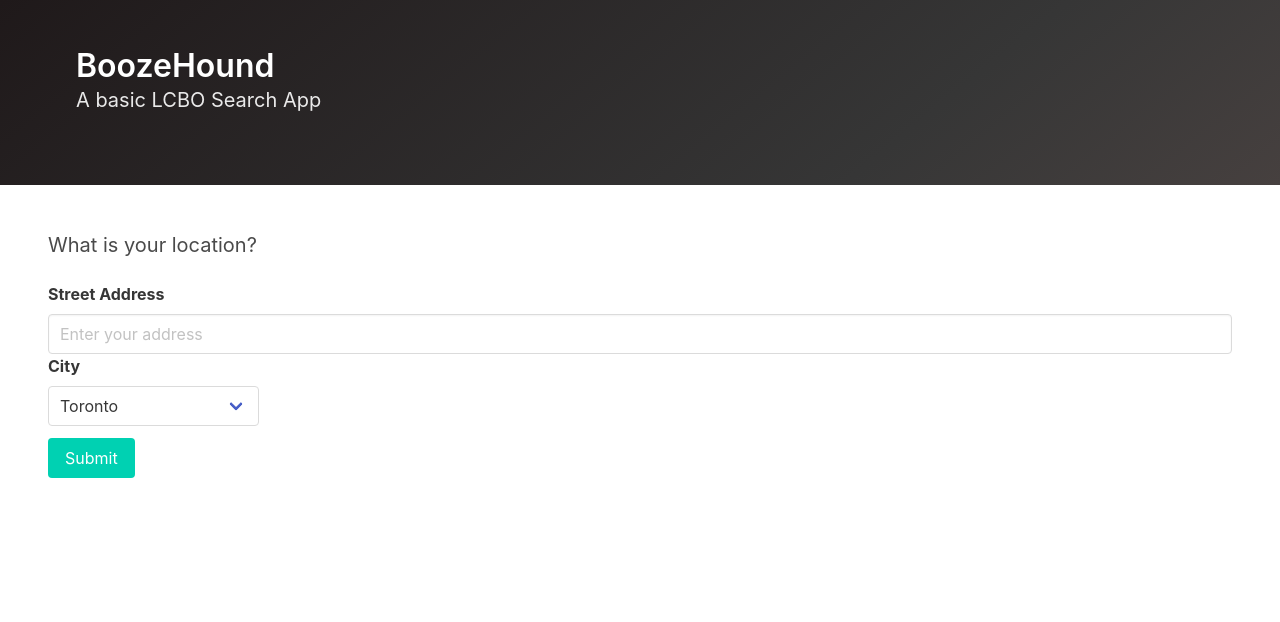
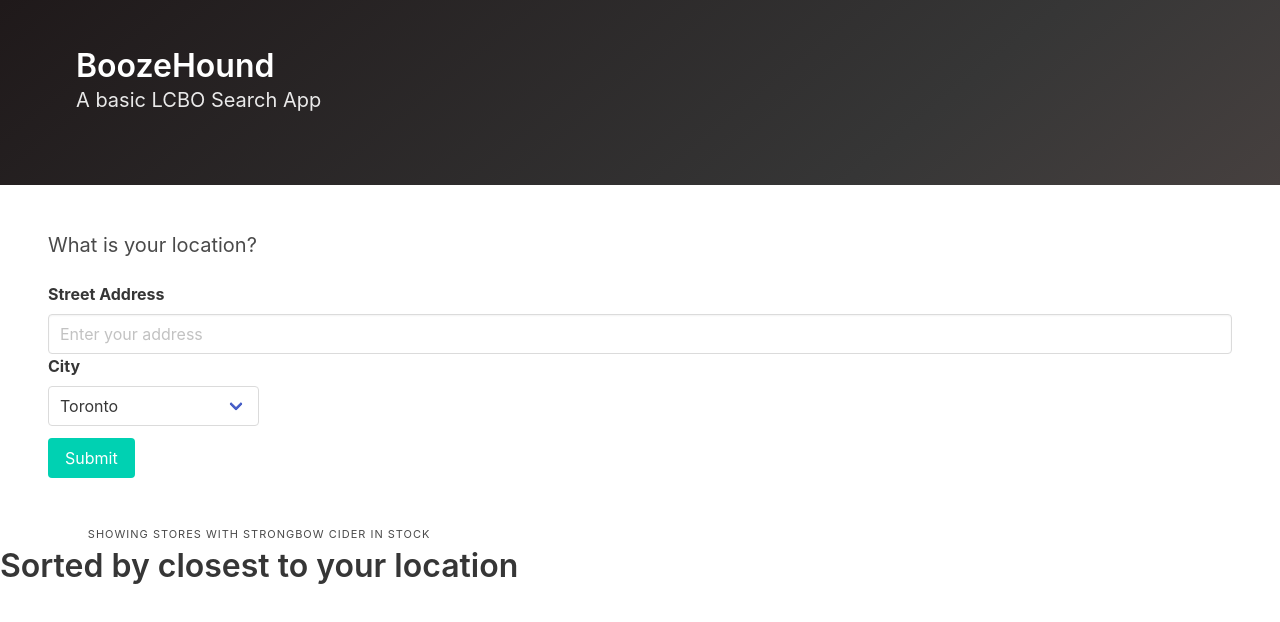
Before and after one commit to benjiekibblewhite/lcbo-app-react, a React (Create React App) app: page / in a window 1280 px wide. Shown: the top 622 px of the page. Built offline with nearby package versions, Linux system fonts and the light colour scheme.

Commit message:
tried something with results header

```diff
--- a/src/App.js
+++ b/src/App.js
@@ -11,6 +11,7 @@
 import UserSearchQueryForm from './components/UserSearchQueryForm';
 import ProductCard from './components/ProductCard';
 import StoreCard from './components/StoreCard';
+import ResultsHeader from './components/ResultsHeader';
 
 import storeResults from './data/storetestdata';
 import productResults from './data/producttestdata';
@@ -29,8 +30,14 @@
     this.getSearchResults = this
       .getSearchResults
       .bind(this);
+    this.showSearchResults = this
+      .showSearchResults
+      .bind(this);
     this.getStoresWithProduct = this
       .getStoresWithProduct
+      .bind(this);
+    this.showStoreResults = this
+      .showStoreResults
       .bind(this);
     this.renderProducts = this
       .renderProducts
@@ -46,6 +53,9 @@
       .bind(this);
     this.handleStoreCardClick = this
       .handleStoreCardClick
+      .bind(this);
+    this.renderResultsHeader = this
+      .renderResultsHeader
       .bind(this);
     this.state = {
       showLocationForm: true,
@@ -66,39 +76,50 @@
 
   showLocationForm(e) {
     e.preventDefault();
-    console.log('yes');
     this.setState({showLocationForm: true, showQueryForm: false});
   }
 
+  getSearchResults(searchQuery) {
+    Axios
+      .get(`https://lcboapi.com/products?access_key=MDphNjhjOWViOC05MDBiLTExZTctYjA3Mi02YjJjM2VjNGE5OTQ6WHJtUXYwUFRCaGFEMzh3NTVTbzFacnJEc3YyQjg3WmVEMXZN&per_page=10&q="${searchQuery}&xmlToJSON=false"`)
+      .then((response) => {
+        const returnedSearchResult = response.data;
+        this.setState({searchResults: returnedSearchResult});
+        this.showSearchResults();
+      })
+      .catch(function (error) {
+        console.log(error);
+      });
+  }
+
+  showSearchResults() {
+    this.setState({showProductResults: true, showStoreResults: false});
+  }
+
   handleSearchFormSubmit(searchQuery) {
-    this.setState({userSearchQuery: searchQuery, showProductResults: true, showStoreResults: false});
+    this.setState({userSearchQuery: searchQuery});
     this.getSearchResults(searchQuery);
   }
 
-  getSearchResults(searchQuery) {
-    // Submit Search Query to LCBO Api using Axios (or fetch?) Store result in state
-    // (use productResults for testing)
-    // https://lcboapi.com/products?access_key=MDphNjhjOWViOC05MDBiLTExZTctYjA3Mi02YjJjM2VjNGE5OTQ6WHJtUXYwUFRCaGFEMzh3NTVTbzFacnJEc3YyQjg3WmVEMXZN&per_page=10&q=" + searchQuery + "&xmlToJSON=false";
-    Axios.get(`https://lcboapi.com/products?access_key=MDphNjhjOWViOC05MDBiLTExZTctYjA3Mi02YjJjM2VjNGE5OTQ6WHJtUXYwUFRCaGFEMzh3NTVTbzFacnJEc3YyQjg3WmVEMXZN&per_page=10&q="${searchQuery}&xmlToJSON=false"`)
-    .then(function (response) {
-      console.log(response);
-    })
-    .catch(function (error) {
-      console.log(error);
-    });
-    const returnedSearchResult = productResults;
-    this.setState({searchResults: returnedSearchResult});
-  }
-
   handleProductCardClick(productId) {
-    this.getStoresWithProduct(this.state.userLocation, productId)
+    this.getStoresWithProduct(productId)
   }
 
   getStoresWithProduct(productID) {
-    // Submit call to LCBO Api using Axios, get user location directly from state
-    // use storeResults for testing
-    const returnedStoresWithProduct = storeResults;
-    this.setState({storeResults: returnedStoresWithProduct, showProductResults: false, showStoreResults: true});
+    Axios
+      .get(`https://lcboapi.com/stores?access_key=MDphNjhjOWViOC05MDBiLTExZTctYjA3Mi02YjJjM2VjNGE5OTQ6WHJtUXYwUFRCaGFEMzh3NTVTbzFacnJEc3YyQjg3WmVEMXZN&geo=${this.state.userLocation}&product_id=${productID}`)
+      .then((response) => {
+        const returnedStoreResult = response.data;
+        this.setState({storeResults: returnedStoreResult});
+        this.showStoreResults();
+      })
+      .catch(function (error) {
+        console.log(error);
+      });
+  }
+
+  showStoreResults() {
+    this.setState({showProductResults: false, showStoreResults: true});
   }
 
   handleStoreCardClick(storeAddress, storeCity) {
@@ -147,6 +168,20 @@
     }))
   }
 
+  renderResultsHeader() {
+    return (
+      <div>
+        {this.state.showProductResults
+          ? <ResultsHeader
+              query={this.state.userSearchQuery}
+              backToSearchResults={this.showSearchResults}/>
+          : <ResultsHeader
+            query={this.state.storeResults.product.name}
+            backToSearchResults={this.showSearchResults}/>
+}
+      </div>
+    )
+  }
   render() {
     /* Should make location + search forms animate on appear too */
     return (
@@ -155,9 +190,7 @@
           userLocation={this.state.userLocation}
           userSearchQuery={this.state.userSearchQuery}
           showLocationForm={this.showLocationForm}/>
-        <FlipMove
-          enterAnimation="elevator"
-          leaveAnimation="elevator">
+        <FlipMove enterAnimation="accordionVertical" leaveAnimation="accordionVertical">
           {this.state.showLocationForm
             ? <UserLocationForm updateuserLocation={this.updateuserLocation}/>
             : null}
@@ -165,6 +198,7 @@
             ? <UserSearchQueryForm searchFormSubmit={this.handleSearchFormSubmit}/>
             : null}
         </FlipMove>
+        {this.renderResultsHeader()}
         <FlipMove
           staggerDelayBy={50}
           appearAnimation="elevator"
--- /dev/null
+++ b/src/components/ResultsHeader.jsx
@@ -0,0 +1,77 @@
+import React from 'react';
+
+export default class ResultsHeader extends React.Component {
+    constructor(props) {
+        super(props);
+        this.handleBackToResultsClick = this
+            .handleBackToResultsClick
+            .bind(this);
+        this.renderSearchResultsHeaderLeft = this
+            .renderSearchResultsHeaderLeft
+            .bind(this);
+        this.renderStoreResultsHeaderLeft = this
+            .renderStoreResultsHeaderLeft
+            .bind(this);
+        this.renderSearchResultsHeaderRight = this
+            .renderSearchResultsHeaderRight
+            .bind(this);
+        this.renderStoreResultsHeaderRight = this
+            .renderStoreResultsHeaderRight
+            .bind(this);
+    }
+    handleBackToResultsClick() {
+        this
+            .props
+            .backToSearchResults();
+    }
+
+    renderSearchResultsHeaderLeft() {
+        return (
+            <div>
+                <p className="heading">Showing Results for {this.props.query}</p>
+                <p className="title">{this.props.resultsReturned} results returned</p>
+            </div>
+        )
+    }
+
+    renderStoreResultsHeaderLeft() {
+        return (
+            <div>
+                <p className="heading">Showing Stores with {this.props.query} in stock</p>
+                <p className="title">Sorted by closest to your location</p>
+            </div>
+        )
+    }
+
+    renderSearchResultsHeaderRight(){
+        <div>
+            <p className="heading">Click on product to see stores with item in stock</p>
+        </div>
+    }
+
+    renderStoreResultsHeaderRight(){
+        <div>
+            <p className="heading">Click on store to see  a map with directions in a new window</p>
+        </div>
+    }
+    render() {
+        return (
+            <div className="level">
+                <div className="level-left">
+                    <div className="level-item has-text-centered">
+                        {this.props.showingSearchResults
+                            ? this.renderSearchResultsHeaderLeft()
+                            : this.renderStoreResultsHeaderLeft() }
+                    </div>
+                </div>
+                <div className="level-right">
+                    <div className="level-item has-text-centered">
+                    {this.props.showingSearchResults
+                            ? this.renderSearchResultsHeaderRight()
+                            : this.renderStoreResultsHeaderRight() }
+                    </div>
+                </div>
+            </div>
+        )
+    }
+}
```
Also changed, not shown: plan.txt, 1 other file (tests, documents, lock files or other folders).
